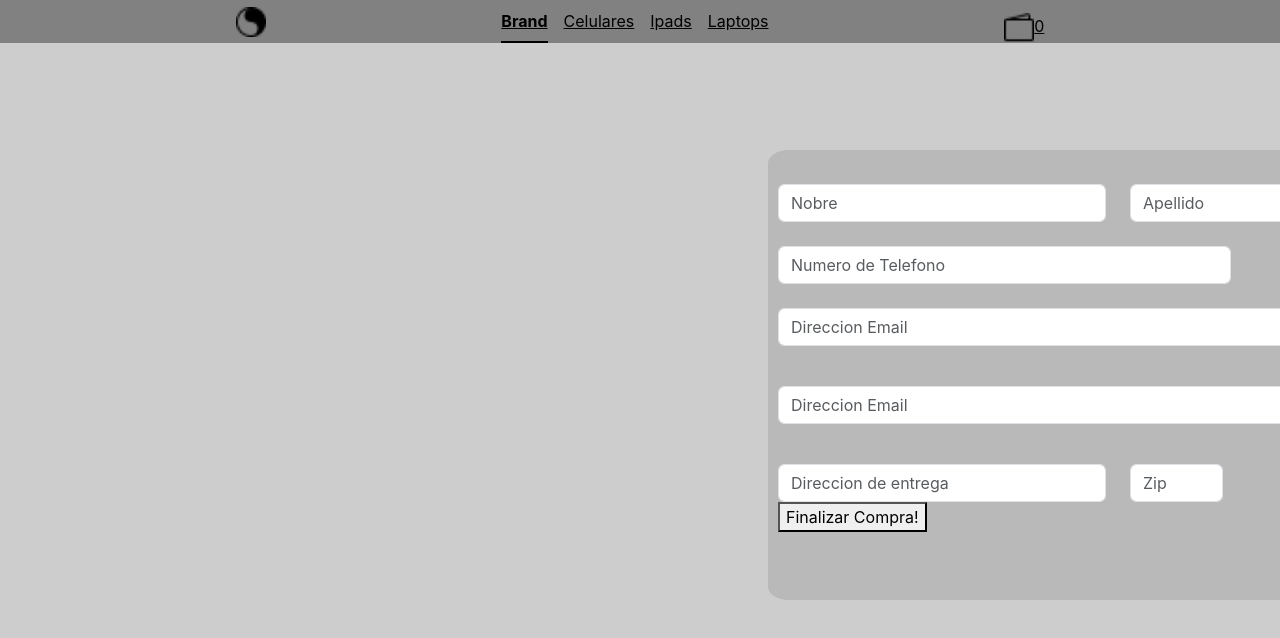
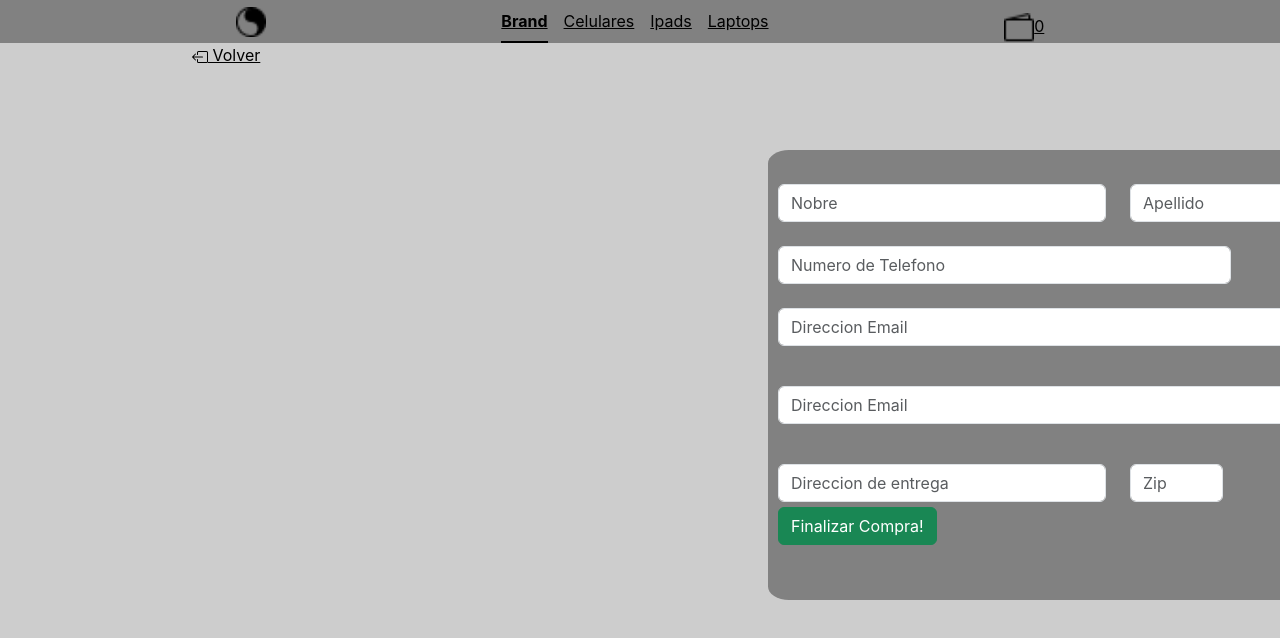
Before and after one commit to BrunoAdriel/Brand, a React (Create React App) app: page /Checkout in a window 1280 px wide. Shown: the top 638 px of the page. Built offline with nearby package versions, Linux system fonts and the light colour scheme.

Commit message:
estilo y fin de checkout

```diff
--- a/src/App.css
+++ b/src/App.css
@@ -140,7 +140,7 @@ color: black;
   width: 700px;
   height: 450px;
   border-radius: 3%;
-  background-color: #b9b9b9;
+  background-color: rgba(129, 129, 129, 0.992);
   position: absolute;
   bottom: 25%;
   left: 60%;
--- a/src/Components/Checkout/Checkout.jsx
+++ b/src/Components/Checkout/Checkout.jsx
@@ -1,9 +1,10 @@
 import React from 'react'
 import { CartContext } from '../Context/CartContext'
 import { useContext, useState } from 'react'
-import { collection, query, where, documentId, querySnapshot, getDocs, addDoc, writeBatch } from 'firebase/firestore'
+import { collection, query, where, documentId, getDocs, addDoc, writeBatch } from 'firebase/firestore'
 import { db } from '../../services/firebaseConfig'
 import { toast } from 'react-toastify';
+import BackButton from '../BackButton/BackButton'
 
 const Checkout = () => {
     const [name, setName] = useState('');
@@ -22,15 +23,15 @@ const Checkout = () => {
             setLoading(true)
             const objOrder = {
                 buyer: {
-                    nombre:'ads',
-                    email:'ads@',
-                    telefono: '222'
-                    // nombre: name,
-                    // apellido: surname,
-                    // email: email,
-                    // direccion: address,
-                    // telefono: number,
-                    // zip: zip
+                    // nombre:'ads',
+                    // email:'ads@',
+                    // telefono: '222'
+                    nombre: name,
+                    apellido: surname,
+                    email: email,
+                    direccion: address,
+                    telefono: number,
+                    zip: zip
                 },
                 items: cart,
                 total: totalPrice()
@@ -88,19 +89,20 @@ const Checkout = () => {
         )}
 
 
-        // checkear que no te devuelva las anteriores ordenes y ponerle estilos
-        // if(orderId){
-        //     return <h3>Su numero de order es: {orderId} </h3>
-        // }
+        if(orderId){
+            return <h3 className='linkClass SpaceWallet'>Gracias por su compra su numero de orden es: {orderId}</h3>
+        }
 
 
-return (
-
+return (<>
+<section className='paddingCard'>
+    <BackButton/>
+</section>
 <div className='containerCheckout'>
     <form id="registerForm" onSubmit={(e) => { e.preventDefault(); createOrder(); }}>
         <div className="row">
             <div className="col">
-            <label for="imputName"/>
+            <label for="imputName" />
                 <input type="text" id="imputName" className="form-control" placeholder="Nobre" aria-label="First name" value={name} onChange={(e) => setName(e.target.value)}/>
             </div>
             <div className="col">
@@ -130,11 +132,10 @@ return (
             <input type="text" className="form-control" id="inputZip" placeholder='Zip' value={zip} onChange={(e) => setZip(e.target.value)}/>
         </div>
         </section>
-        <button onClick={createOrder}>Finalizar Compra!</button>
+        <button className='btn btn-success buttonSpace' onClick={createOrder}>Finalizar Compra!</button>
     </form>
-    {/* {loading && <h1 className='linkClass'>Generando orden de compra...</h1>}     */}
 </div>
-)
+</>)
 }
 
 export default Checkout
```
